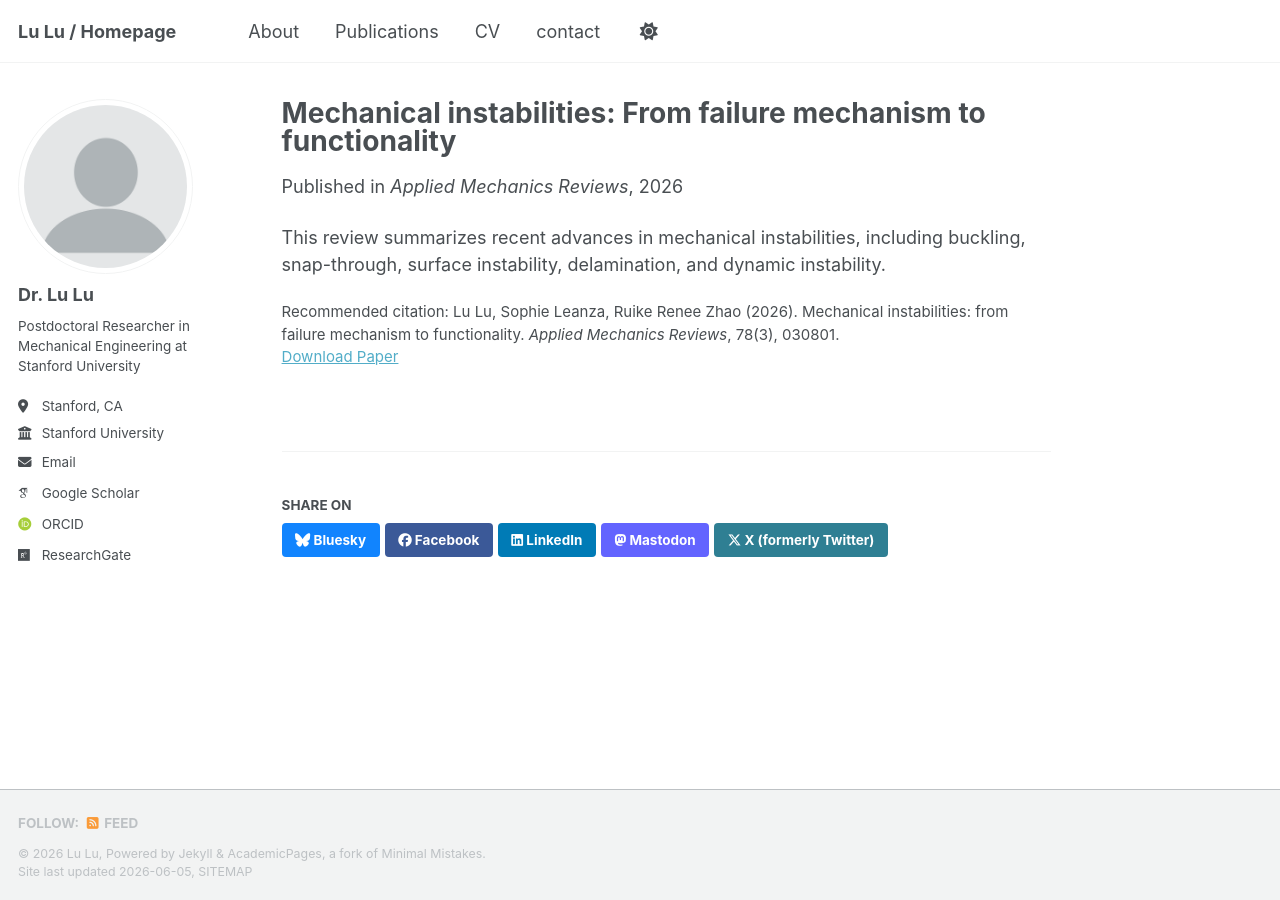
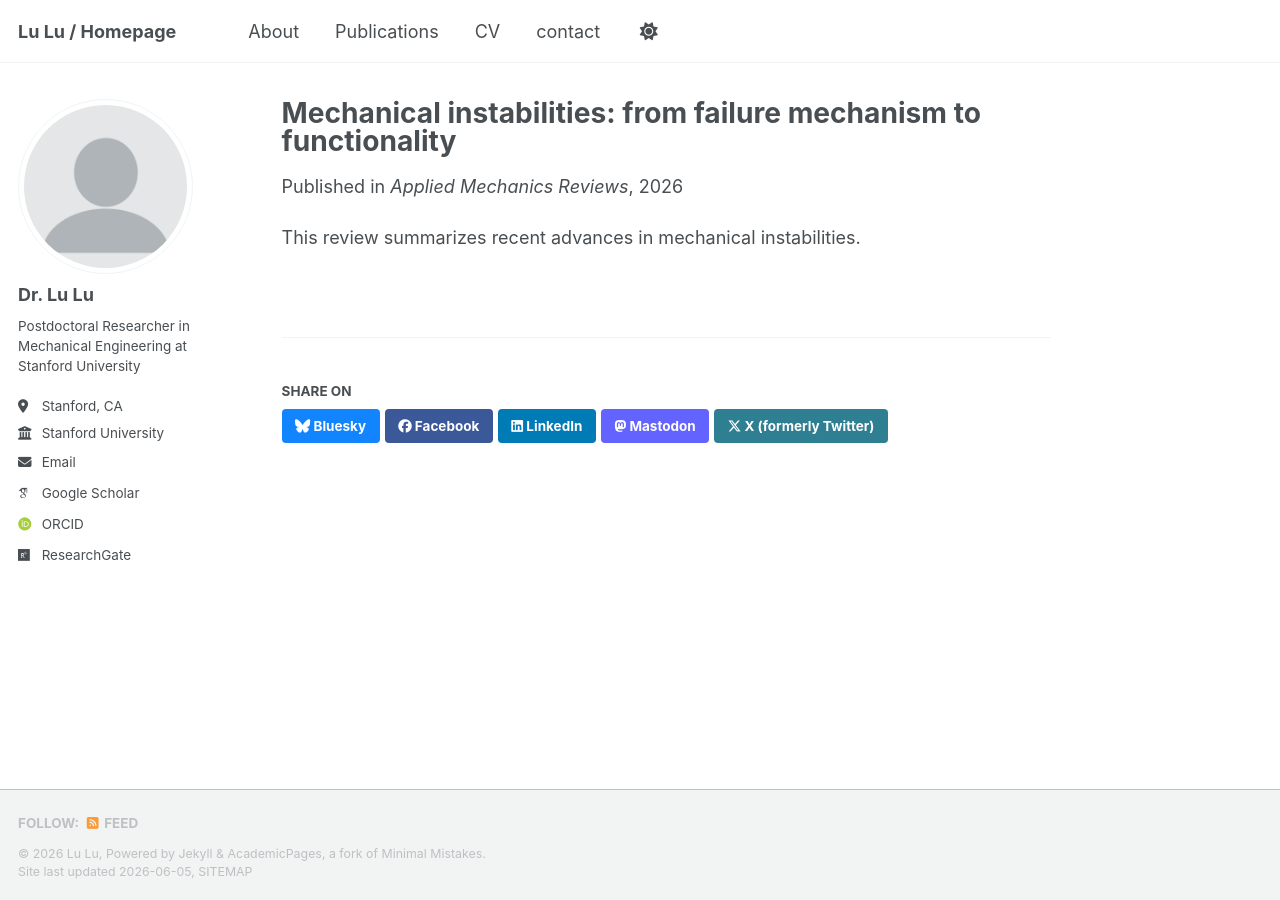
Before and after one commit to ZJU-LuLab/ZJU-LuLab.github.io, a Jekyll site: the page built from _publications/2026-03-01-mechanical-instabilities-review.md, in a window 1280 px wide. Built offline with Jekyll 4.4.1, drawn with Linux system fonts in a browser that asks for light colours; some web fonts are replaced; a script bundle is joined from its source files by our own code; library files that are not in the unit come from our copies.

Commit message:
Update 2026-03-01-mechanical-instabilities-review.md

```diff
--- a/_publications/2026-03-01-mechanical-instabilities-review.md
+++ b/_publications/2026-03-01-mechanical-instabilities-review.md
@@ -1,12 +1,13 @@
 ---
-title: "Mechanical instabilities: From failure mechanism to functionality"
+title: "Mechanical instabilities: from failure mechanism to functionality"
 collection: publications
 permalink: /publication/mechanical-instabilities-review
 category: journal-articles
 date: 2026-03-01
 venue: "Applied Mechanics Reviews"
 paperurl: "https://doi.org/10.1115/1.4069259"
-citation: "Lu Lu, Sophie Leanza, Ruike Renee Zhao (2026). Mechanical instabilities: from failure mechanism to functionality. <i>Applied Mechanics Reviews</i>, 78(3), 030801."
+authors: "Lu Lu, Sophie Leanza, Ruike Renee Zhao"
+year: 2026
 ---
 
-This review summarizes recent advances in mechanical instabilities, including buckling, snap-through, surface instability, delamination, and dynamic instability.
+This review summarizes recent advances in mechanical instabilities.
```
